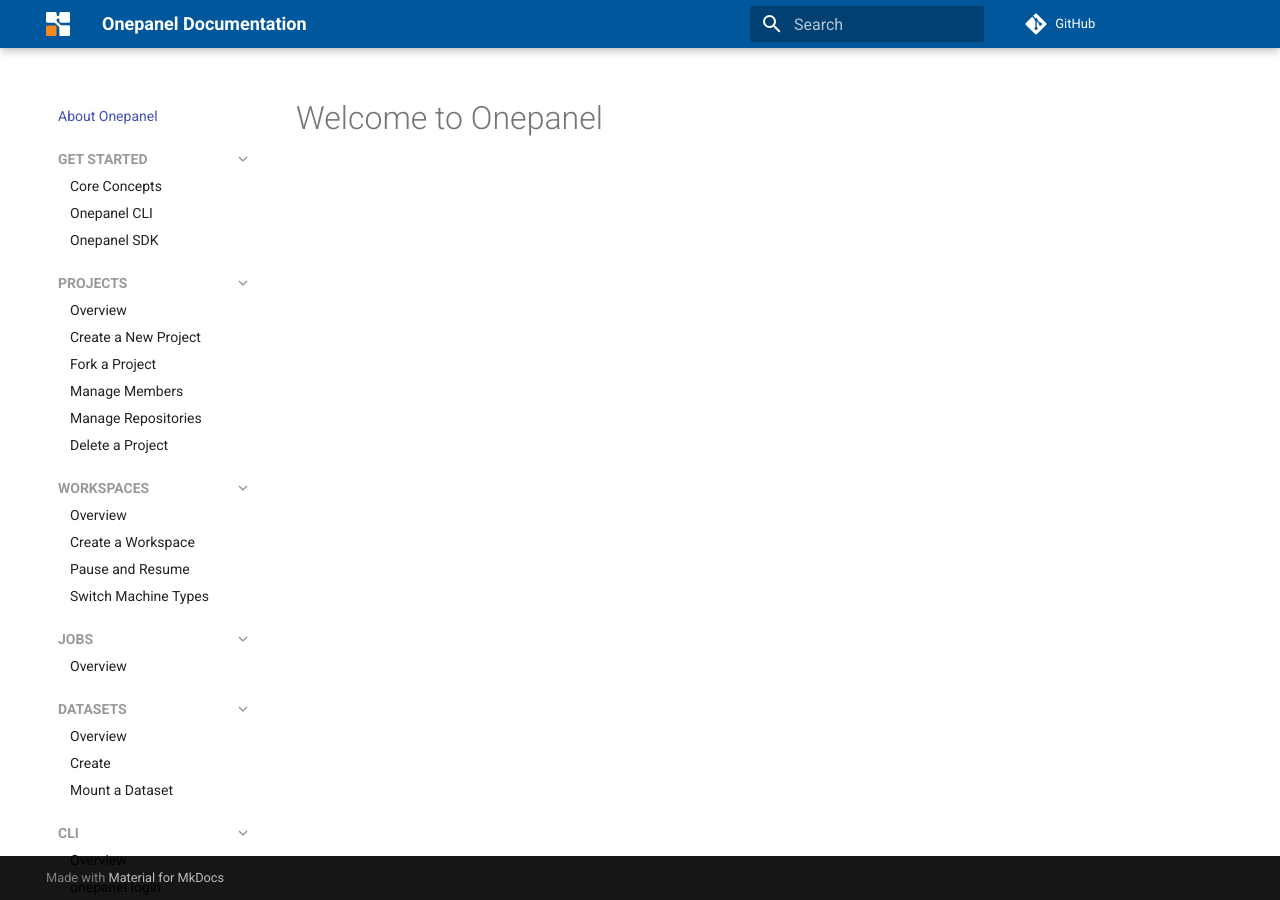
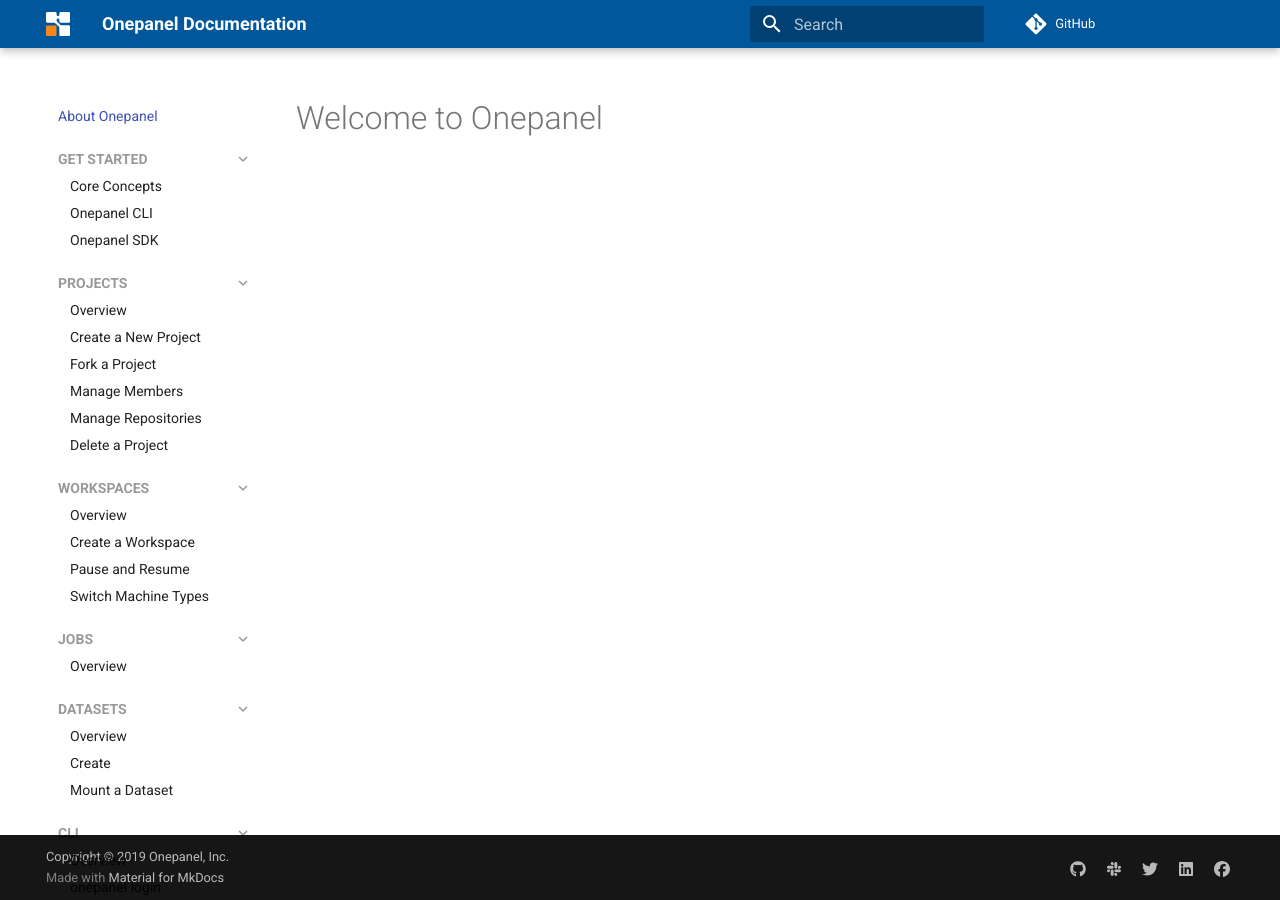
Before and after one commit to onepanelio/docs, an MkDocs documentation site: the page built from docs/index.md, in a window 1280 px wide. Built offline with MkDocs 1.6.1 and Material for MkDocs 9.7.7, drawn with Linux system fonts in a browser that asks for light colours; comment, search, counter and statistics services are not loaded.

Commit message:
add social icons and copyright

```diff
--- a/mkdocs.yml
+++ b/mkdocs.yml
@@ -7,10 +7,23 @@
   name: 'material'
   logo: assets/img/onepanel-logo-white.svg
   favicon: assets/img/favicon.png
+copyright: Copyright &copy; 2019 Onepanel, Inc.
 extra_css:
   - assets/css/extra.css
 extra_javascript:
   - assets/js/extra.js
+extra:
+  social:
+    - type: 'github'
+      link: 'https://github.com/onepanelio'
+    - type: 'slack'
+      link: 'https://join.slack.com/t/onepanel-users/shared_invite/enQtNTI3Mzc1OTEzMjY0LTBjMDMxM2E4NTUxZTVmMjU0OTYzYzRjZDY4Y2ViZDE5Yzc5YzkzZDI4MDg3ZThhZmEyMjlhOWM1NzVkOGY4MzI'
+    - type: 'twitter'
+      link: 'https://twitter.com/onepanelio'
+    - type: 'linkedin'
+      link: 'https://www.linkedin.com/company/onepanelio'
+    - type: 'facebook'
+      link: 'https://facebook.com/onepanelio'
 nav:
   - About Onepanel: index.md
   - Get Started:
```
